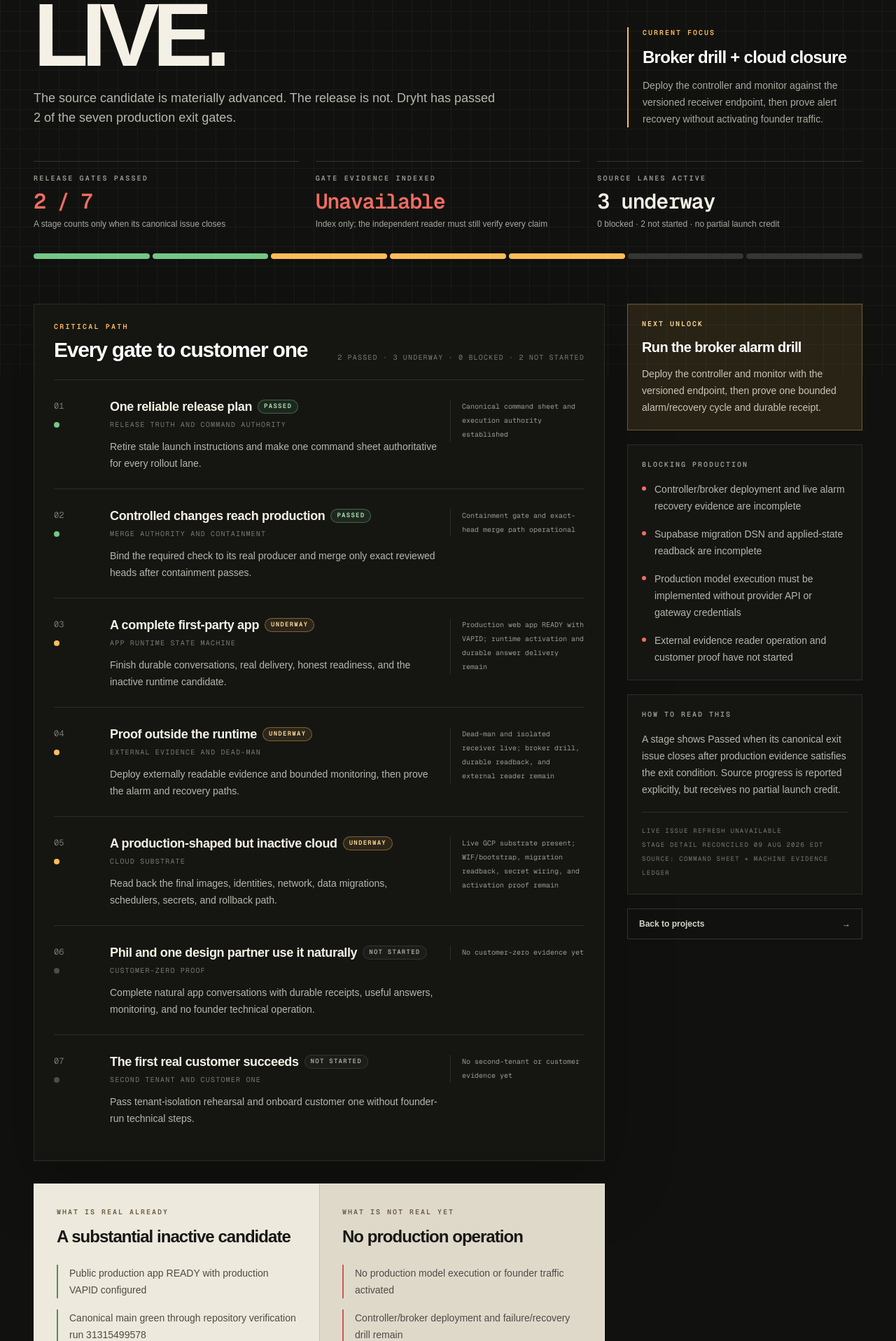
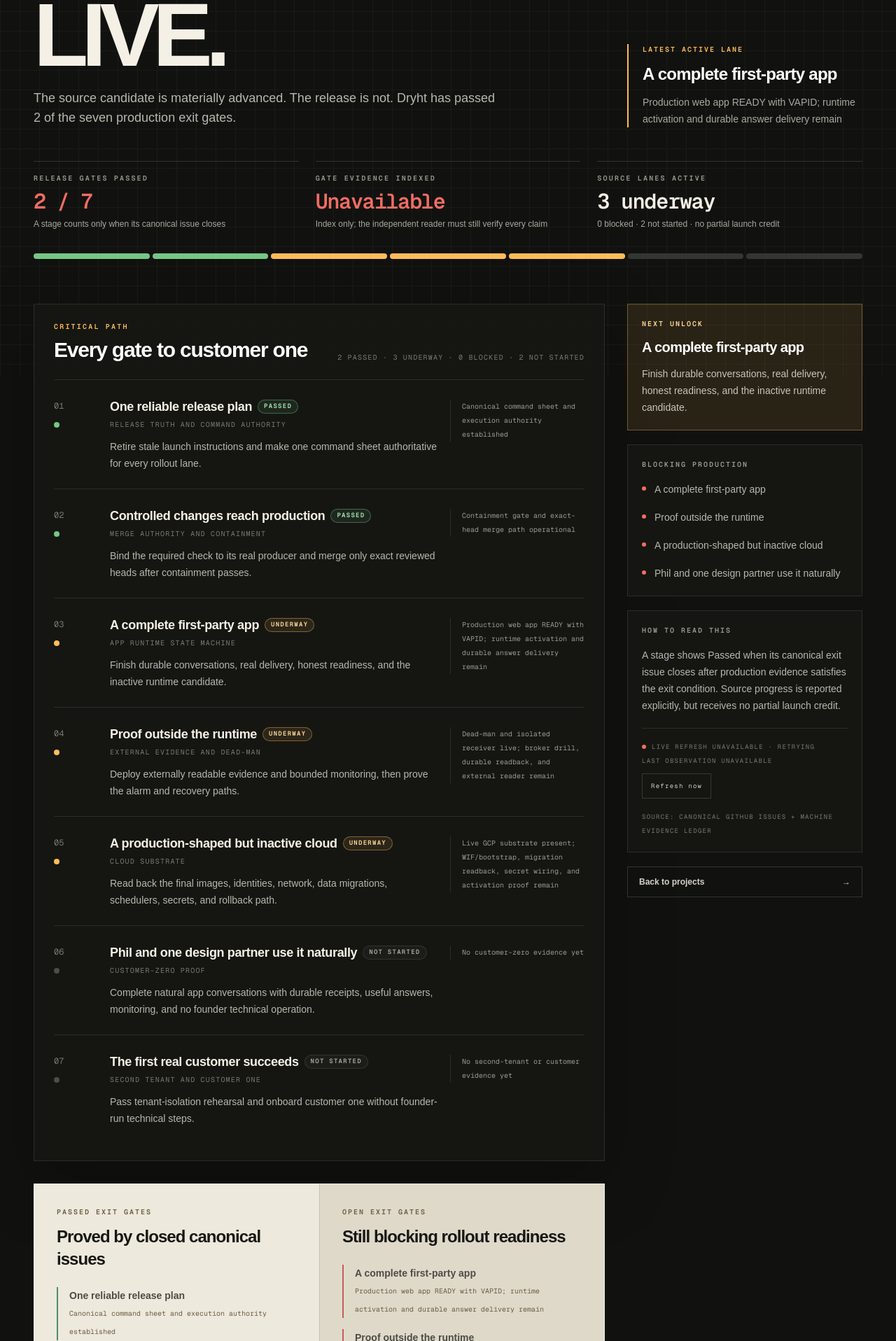
Before and after one commit to philpigpen2/seattle-trip, a Next.js app: page /dryht in a window 1280 px wide. Shown: the part 264-2180 px from the top of the page at 70% size. Built offline with nearby package versions, Linux system fonts and the light colour scheme.

Commit message:
Make Dryht rollout status live (#4)

```diff
--- a/src/app/dryht/page.tsx
+++ b/src/app/dryht/page.tsx
@@ -1,6 +1,7 @@
 import type { Metadata } from "next";
 import Link from "next/link";
 import { unstable_cache } from "next/cache";
+import { LiveRefresh } from "@/components/LiveRefresh";
 
 export const metadata: Metadata = {
   title: "Dryht Rollout | Phil Laney",
@@ -111,6 +112,9 @@ type IssueState = {
   number: number;
   state: "open" | "closed";
   closedAt: string | null;
+  updatedAt: string;
+  comments: number;
+  labels: string[];
 };
 
 type LiveStatus = {
@@ -139,16 +143,32 @@ const loadLiveStatus = unstable_cache(async (): Promise<LiveStatus | null> => {
 
     if (!response.ok) return null;
 
-    const raw = (await response.json()) as Array<{ number?: unknown; state?: unknown; closed_at?: unknown }>;
+    const raw = (await response.json()) as Array<{
+      number?: unknown;
+      state?: unknown;
+      closed_at?: unknown;
+      updated_at?: unknown;
+      comments?: unknown;
+      labels?: Array<{ name?: unknown }>;
+    }>;
     const issues = raw
       .filter((issue) => typeof issue.number === "number" && issue.number >= 5 && issue.number <= 11)
       .map((issue) => ({
         number: issue.number as number,
         state: issue.state === "closed" ? "closed" as const : "open" as const,
         closedAt: typeof issue.closed_at === "string" ? issue.closed_at : null,
+        updatedAt: typeof issue.updated_at === "string" ? issue.updated_at : "",
+        comments: typeof issue.comments === "number" ? issue.comments : 0,
+        labels: Array.isArray(issue.labels)
+          ? issue.labels.flatMap((label) => typeof label.name === "string" ? [label.name] : [])
+          : [],
       }));
 
-    if (issues.length !== 7 || issues.some((issue) => issue.state === "closed" && (!issue.closedAt || Number.isNaN(new Date(issue.closedAt).getTime())))) return null;
+    if (
+      issues.length !== 7
+      || issues.some((issue) => Number.isNaN(new Date(issue.updatedAt).getTime()))
+      || issues.some((issue) => issue.state === "closed" && (!issue.closedAt || Number.isNaN(new Date(issue.closedAt).getTime())))
+    ) return null;
 
     let indexedGates: number | null = null;
     let totalGates: number | null = null;
@@ -176,7 +196,7 @@ const loadLiveStatus = unstable_cache(async (): Promise<LiveStatus | null> => {
   } catch {
     return null;
   }
-}, ["dryht-rollout-issue-state-v3"], { revalidate: 300 });
+}, ["dryht-rollout-issue-state-v4"], { revalidate: 30 });
 
 function formatEst(date: Date | string) {
   return new Intl.DateTimeFormat("en-US", {
@@ -225,9 +245,25 @@ export default async function DryhtRolloutPage() {
   const issueStates = new Map(liveStatus?.issues.map((issue) => [issue.number, issue]));
   const stages = STAGES.map((stage) => {
     const issue = issueStates.get(stage.number + 4);
-    return issue?.state === "closed"
-      ? { ...stage, state: "complete" as const, evidence: `Exit issue closed · ${formatEst(issue.closedAt!)}` }
-      : stage;
+    if (!issue) return stage;
+    if (issue.state === "closed") {
+      return { ...stage, state: "complete" as const, evidence: `Issue #${issue.number} closed · ${formatEst(issue.closedAt!)}` };
+    }
+
+    const normalizedLabels = issue.labels.map((label) => label.toLowerCase());
+    const blocked = normalizedLabels.includes("rollout:blocked");
+    const explicitlyUnderway = normalizedLabels.includes("rollout:underway");
+    const state: StageState = blocked ? "blocked" : explicitlyUnderway || issue.comments > 1 ? "underway" : "not-started";
+    const activity = issue.comments === 1 ? "1 issue update" : `${issue.comments} issue updates`;
+    return {
+      ...stage,
+      state,
+      evidence: blocked
+        ? `Issue #${issue.number} blocked · updated ${formatEst(issue.updatedAt)}`
+        : state === "underway"
+          ? `Issue #${issue.number} · ${activity} · updated ${formatEst(issue.updatedAt)}`
+          : `Issue #${issue.number} open · downstream · updated ${formatEst(issue.updatedAt)}`,
+    };
   });
   const completeCount = stages.filter((stage) => stage.state === "complete").length;
   const underwayCount = stages.filter((stage) => stage.state === "underway").length;
@@ -244,6 +280,15 @@ export default async function DryhtRolloutPage() {
     && totalGates > 0
     && indexedGates === totalGates
     && liveStatus?.ledgerState === "ready";
+  const activeStages = stages.filter((stage) => stage.state === "underway" || stage.state === "blocked");
+  const currentFocus = activeStages.toSorted((left, right) => {
+    const leftUpdated = issueStates.get(left.number + 4)?.updatedAt ?? "";
+    const rightUpdated = issueStates.get(right.number + 4)?.updatedAt ?? "";
+    return rightUpdated.localeCompare(leftUpdated);
+  })[0] ?? stages.find((stage) => stage.state !== "complete") ?? stages.at(-1)!;
+  const nextUnlock = stages.find((stage) => stage.state !== "complete") ?? stages.at(-1)!;
+  const passedStages = stages.filter((stage) => stage.state === "complete");
+  const openStages = stages.filter((stage) => stage.state !== "complete");
 
   return (
     <main className="min-h-screen overflow-hidden bg-[#11120f] text-[#f4f0e5] selection:bg-[#ffbd59] selection:text-[#11120f]">
@@ -283,9 +328,9 @@ export default async function DryhtRolloutPage() {
             </div>
 
             <div className="border-l-2 border-[#ffbd59] pl-5">
-              <p className="font-mono text-[10px] font-semibold uppercase tracking-[0.2em] text-[#ffbd59]">Current focus</p>
-              <p className="mt-3 text-2xl font-semibold tracking-[-0.03em] text-white">Broker drill + cloud closure</p>
-              <p className="mt-3 text-sm leading-6 text-[#aaa99f]">Deploy the controller and monitor against the versioned receiver endpoint, then prove alert recovery without activating founder traffic.</p>
+              <p className="font-mono text-[10px] font-semibold uppercase tracking-[0.2em] text-[#ffbd59]">Latest active lane</p>
+              <p className="mt-3 text-2xl font-semibold tracking-[-0.03em] text-white">{currentFocus.plainTitle}</p>
+              <p className="mt-3 text-sm leading-6 text-[#aaa99f]">{currentFocus.evidence}</p>
             </div>
           </div>
 
@@ -320,26 +365,27 @@ export default async function DryhtRolloutPage() {
 
           <section className="grid overflow-hidden border border-white/10 bg-[#ede9dc] text-[#171814] md:grid-cols-2" aria-labelledby="candidate-heading">
             <div className="p-6 sm:p-8">
-              <p className="font-mono text-[10px] font-semibold uppercase tracking-[0.2em] text-[#6b5d42]">What is real already</p>
-              <h2 id="candidate-heading" className="mt-3 text-2xl font-semibold tracking-[-0.04em]">A substantial inactive candidate</h2>
+              <p className="font-mono text-[10px] font-semibold uppercase tracking-[0.2em] text-[#6b5d42]">Passed exit gates</p>
+              <h2 id="candidate-heading" className="mt-3 text-2xl font-semibold tracking-[-0.04em]">Proved by closed canonical issues</h2>
               <ul className="mt-6 space-y-4 text-sm leading-6 text-[#4d4c46]">
-                <li className="border-l-2 border-[#4f8f63] pl-4">Public production app READY with production VAPID configured</li>
-                <li className="border-l-2 border-[#4f8f63] pl-4">Canonical main green through repository verification run 31315499578</li>
-                <li className="border-l-2 border-[#4f8f63] pl-4">Checkly dead-man monitor live with failure and recovery notification policy</li>
-                <li className="border-l-2 border-[#4f8f63] pl-4">Upstash receipt store isolated from the public app</li>
-                <li className="border-l-2 border-[#4f8f63] pl-4">Durable alarm receiver READY in its isolated Vercel project</li>
-                <li className="border-l-2 border-[#4f8f63] pl-4">Receiver status monitoring scheduled and GCP endpoint secret versioned</li>
+                {passedStages.length ? passedStages.map((stage) => (
+                  <li key={stage.number} className="border-l-2 border-[#4f8f63] pl-4">
+                    <span className="font-semibold">{stage.plainTitle}</span><br />
+                    <span className="font-mono text-[10px] text-[#6b5d42]">{stage.evidence}</span>
+                  </li>
+                )) : <li className="border-l-2 border-[#c55c53] pl-4">No canonical exit gate is closed yet.</li>}
               </ul>
             </div>
             <div className="border-t border-[#c7c1b3] bg-[#dfd9ca] p-6 sm:p-8 md:border-l md:border-t-0">
-              <p className="font-mono text-[10px] font-semibold uppercase tracking-[0.2em] text-[#6b5d42]">What is not real yet</p>
-              <h2 className="mt-3 text-2xl font-semibold tracking-[-0.04em]">No production operation</h2>
+              <p className="font-mono text-[10px] font-semibold uppercase tracking-[0.2em] text-[#6b5d42]">Open exit gates</p>
+              <h2 className="mt-3 text-2xl font-semibold tracking-[-0.04em]">Still blocking rollout readiness</h2>
               <ul className="mt-6 space-y-4 text-sm leading-6 text-[#4d4c46]">
-                <li className="border-l-2 border-[#c55c53] pl-4">No production model execution or founder traffic activated</li>
-                <li className="border-l-2 border-[#c55c53] pl-4">Controller/broker deployment and failure/recovery drill remain</li>
-                <li className="border-l-2 border-[#c55c53] pl-4">No independently operated external evidence reader yet</li>
-                <li className="border-l-2 border-[#c55c53] pl-4">No applied Supabase migration readback assumed</li>
-                <li className="border-l-2 border-[#c55c53] pl-4">No customer-zero or customer-one proof</li>
+                {openStages.map((stage) => (
+                  <li key={stage.number} className="border-l-2 border-[#c55c53] pl-4">
+                    <span className="font-semibold">{stage.plainTitle}</span><br />
+                    <span className="font-mono text-[10px] text-[#6b5d42]">{stage.evidence}</span>
+                  </li>
+                ))}
               </ul>
             </div>
           </section>
@@ -348,28 +394,26 @@ export default async function DryhtRolloutPage() {
         <aside className="space-y-5 lg:sticky lg:top-6 lg:self-start">
           <section className="border border-[#ffbd59]/35 bg-[#ffbd59]/10 p-5" aria-labelledby="unlock-heading">
             <p className="font-mono text-[10px] font-semibold uppercase tracking-[0.2em] text-[#ffd999]">Next unlock</p>
-            <h2 id="unlock-heading" className="mt-3 text-xl font-semibold tracking-[-0.03em] text-white">Run the broker alarm drill</h2>
-            <p className="mt-3 text-sm leading-6 text-[#c8c5b9]">Deploy the controller and monitor with the versioned endpoint, then prove one bounded alarm/recovery cycle and durable receipt.</p>
+            <h2 id="unlock-heading" className="mt-3 text-xl font-semibold tracking-[-0.03em] text-white">{nextUnlock.plainTitle}</h2>
+            <p className="mt-3 text-sm leading-6 text-[#c8c5b9]">{nextUnlock.detail}</p>
           </section>
 
           <section className="border border-white/10 bg-[#171814]/95 p-5">
             <p className="font-mono text-[10px] font-semibold uppercase tracking-[0.2em] text-[#999a90]">Blocking production</p>
             <ul className="mt-4 space-y-4 text-sm leading-6 text-[#b8b7ad]">
-              <li className="flex gap-3"><span className="mt-2 size-1.5 shrink-0 rounded-full bg-[#f16d63]" aria-hidden="true" /><span>Controller/broker deployment and live alarm recovery evidence are incomplete</span></li>
-              <li className="flex gap-3"><span className="mt-2 size-1.5 shrink-0 rounded-full bg-[#f16d63]" aria-hidden="true" /><span>Supabase migration DSN and applied-state readback are incomplete</span></li>
-              <li className="flex gap-3"><span className="mt-2 size-1.5 shrink-0 rounded-full bg-[#f16d63]" aria-hidden="true" /><span>Production model execution must be implemented without provider API or gateway credentials</span></li>
-              <li className="flex gap-3"><span className="mt-2 size-1.5 shrink-0 rounded-full bg-[#f16d63]" aria-hidden="true" /><span>External evidence reader operation and customer proof have not started</span></li>
+              {openStages.slice(0, 4).map((stage) => (
+                <li key={stage.number} className="flex gap-3"><span className="mt-2 size-1.5 shrink-0 rounded-full bg-[#f16d63]" aria-hidden="true" /><span>{stage.plainTitle}</span></li>
+              ))}
             </ul>
           </section>
 
           <section className="border border-white/10 bg-[#171814]/95 p-5">
             <p className="font-mono text-[10px] font-semibold uppercase tracking-[0.2em] text-[#999a90]">How to read this</p>
             <p className="mt-4 text-sm leading-6 text-[#b8b7ad]">A stage shows Passed when its canonical exit issue closes after production evidence satisfies the exit condition. Source progress is reported explicitly, but receives no partial launch credit.</p>
-            <p className="mt-5 border-t border-white/10 pt-4 font-mono text-[9px] uppercase leading-5 tracking-[0.14em] text-[#777970]">
-              {liveStatus ? `Issue state checked within five minutes · ${formatEst(liveStatus.observedAt)}` : "Live issue refresh unavailable"}<br />
-              Stage detail reconciled 09 Aug 2026 EDT<br />
-              Source: command sheet + machine evidence ledger
-            </p>
+            <div className="mt-5 border-t border-white/10 pt-4">
+              <LiveRefresh observedAt={liveStatus ? formatEst(liveStatus.observedAt) : null} available={Boolean(liveStatus)} />
+            </div>
+            <p className="mt-4 font-mono text-[9px] uppercase leading-5 tracking-[0.14em] text-[#777970]">Source: canonical GitHub issues + machine evidence ledger</p>
           </section>
 
           <Link href="/" className="flex min-h-11 items-center justify-between border border-white/15 px-4 py-3 text-xs font-semibold text-[#d5d2c7] transition-colors hover:border-[#ffbd59]/60 hover:bg-[#ffbd59]/5 hover:text-white focus-visible:outline focus-visible:outline-2 focus-visible:outline-offset-4 focus-visible:outline-[#ffbd59]">
--- /dev/null
+++ b/src/components/LiveRefresh.tsx
@@ -0,0 +1,48 @@
+"use client";
+
+import { useCallback, useEffect, useTransition } from "react";
+import { useRouter } from "next/navigation";
+
+const INTERVAL_MS = 30_000;
+
+export function LiveRefresh({ observedAt, available }: { observedAt: string | null; available: boolean }) {
+  const router = useRouter();
+  const [isPending, startTransition] = useTransition();
+
+  const refresh = useCallback(() => {
+    startTransition(() => router.refresh());
+  }, [router]);
+
+  useEffect(() => {
+    const timer = window.setInterval(refresh, INTERVAL_MS);
+    const refreshWhenVisible = () => {
+      if (document.visibilityState === "visible") refresh();
+    };
+
+    window.addEventListener("focus", refresh);
+    document.addEventListener("visibilitychange", refreshWhenVisible);
+    return () => {
+      window.clearInterval(timer);
+      window.removeEventListener("focus", refresh);
+      document.removeEventListener("visibilitychange", refreshWhenVisible);
+    };
+  }, [refresh]);
+
+  return (
+    <div className="font-mono text-[9px] uppercase leading-5 tracking-[0.14em] text-[#777970]" aria-live="polite">
+      <p className="flex items-center gap-2">
+        <span className={`size-1.5 rounded-full ${isPending ? "animate-pulse bg-[#ffbd59]" : available ? "bg-[#75c787]" : "bg-[#f16d63]"}`} aria-hidden="true" />
+        {isPending ? "Refreshing live status" : available ? "Live · refreshes every 30 seconds" : "Live refresh unavailable · retrying"}
+      </p>
+      <p>{observedAt ? `Observed ${observedAt}` : "Last observation unavailable"}</p>
+      <button
+        type="button"
+        onClick={refresh}
+        disabled={isPending}
+        className="mt-2 min-h-9 border border-white/15 px-3 py-1 text-[#d5d2c7] transition-colors hover:border-[#ffbd59]/60 hover:text-white focus-visible:outline focus-visible:outline-2 focus-visible:outline-offset-2 focus-visible:outline-[#ffbd59] disabled:cursor-wait disabled:opacity-60"
+      >
+        Refresh now
+      </button>
+    </div>
+  );
+}
```
